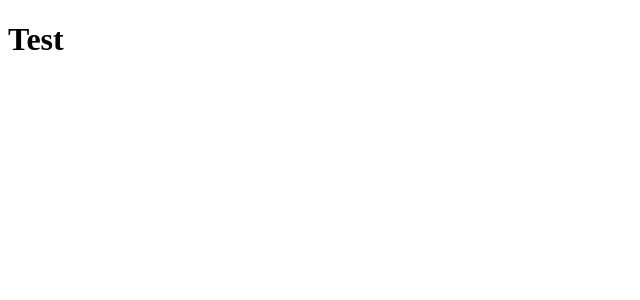
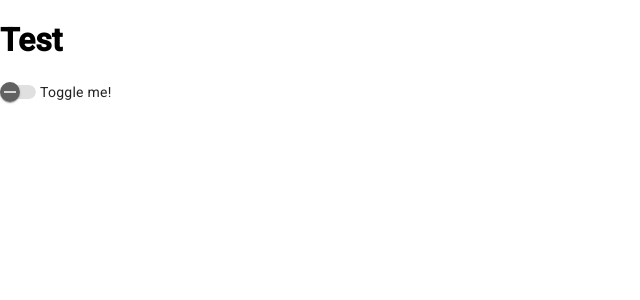
Before and after one commit to Mike20403/angularwithyarn, an Angular app: page / in a window 1280 px wide. Shown: the top 300 px of the page, without its empty margins (0-640 px from the left). Built offline with nearby package versions, Linux system fonts and the light colour scheme.

Commit message:
feat: Add Angular Material

```diff
--- a/angular.json
+++ b/angular.json
@@ -33,6 +33,7 @@
               "src/assets"
             ],
             "styles": [
+              "@angular/material/prebuilt-themes/indigo-pink.css",
               "src/styles.scss"
             ],
             "scripts": []
@@ -96,6 +97,7 @@
               "src/assets"
             ],
             "styles": [
+              "@angular/material/prebuilt-themes/indigo-pink.css",
               "src/styles.scss"
             ],
             "scripts": []
--- a/package.json
+++ b/package.json
@@ -11,10 +11,12 @@
   "private": true,
   "dependencies": {
     "@angular/animations": "^16.2.0",
+    "@angular/cdk": "16.2.3",
     "@angular/common": "^16.2.0",
     "@angular/compiler": "^16.2.0",
     "@angular/core": "^16.2.0",
     "@angular/forms": "^16.2.0",
+    "@angular/material": "16.2.3",
     "@angular/platform-browser": "^16.2.0",
     "@angular/platform-browser-dynamic": "^16.2.0",
     "@angular/router": "^16.2.0",
--- a/src/app/app.component.html
+++ b/src/app/app.component.html
@@ -1 +1,2 @@
 <h1>Test</h1>
+<mat-slide-toggle>Toggle me!</mat-slide-toggle>
--- a/src/index.html
+++ b/src/index.html
@@ -6,6 +6,9 @@
   <base href="/">
   <meta name="viewport" content="width=device-width, initial-scale=1">
   <link rel="icon" type="image/x-icon" href="favicon.ico">
+  <link rel="preconnect" href="https://fonts.gstatic.com">
+  <link href="https://fonts.googleapis.com/css2?family=Roboto:wght@300;400;500&display=swap" rel="stylesheet">
+  <link href="https://fonts.googleapis.com/icon?family=Material+Icons" rel="stylesheet">
 </head>
 <body>
   <app-root></app-root>
--- a/src/styles.scss
+++ b/src/styles.scss
@@ -1 +1,4 @@
 /* You can add global styles to this file, and also import other style files */
+
+html, body { height: 100%; }
+body { margin: 0; font-family: Roboto, "Helvetica Neue", sans-serif; }
```
Also changed, not shown: src/app/app.module.ts (+8 -4 lines), 1 other file (tests, documents, lock files or other folders).
